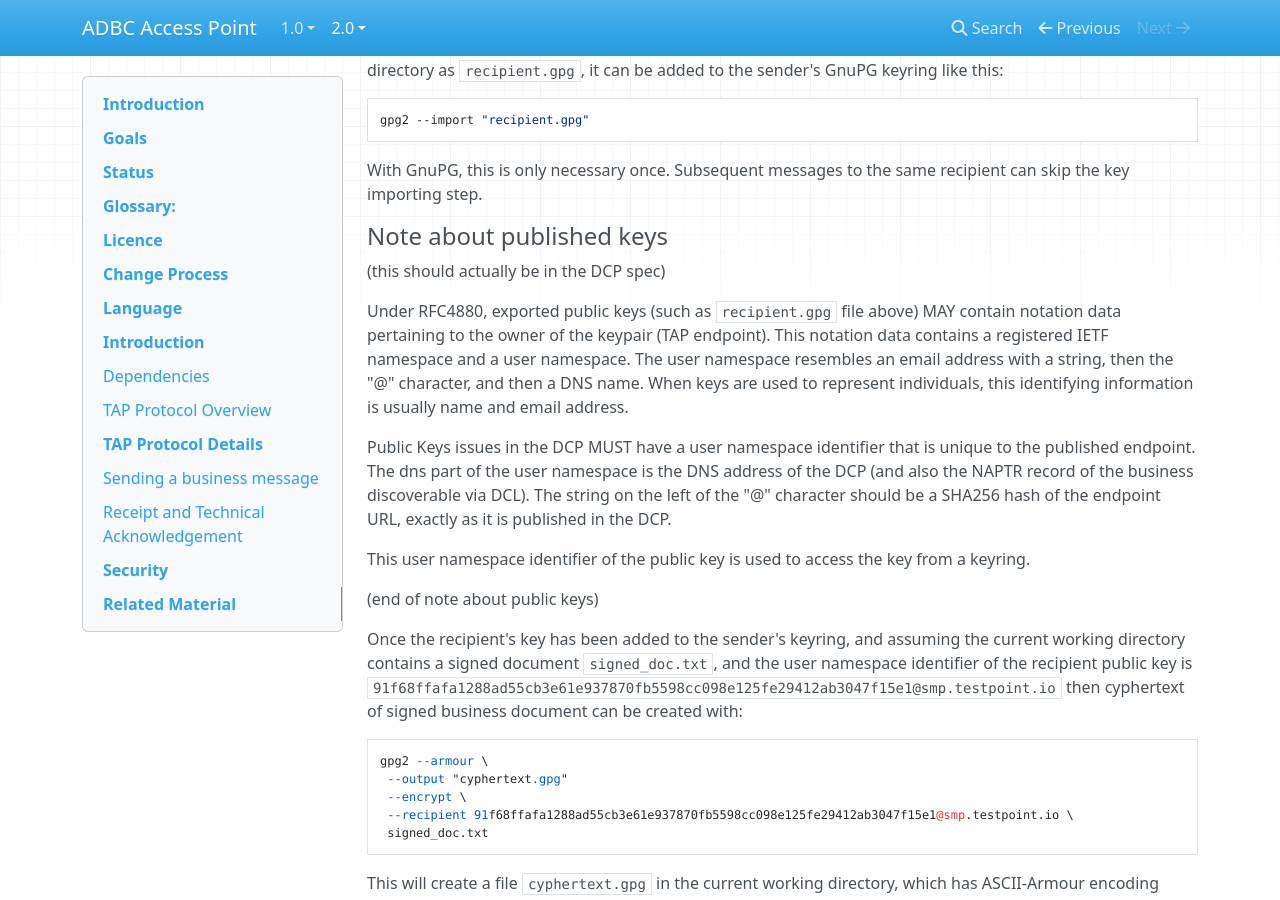
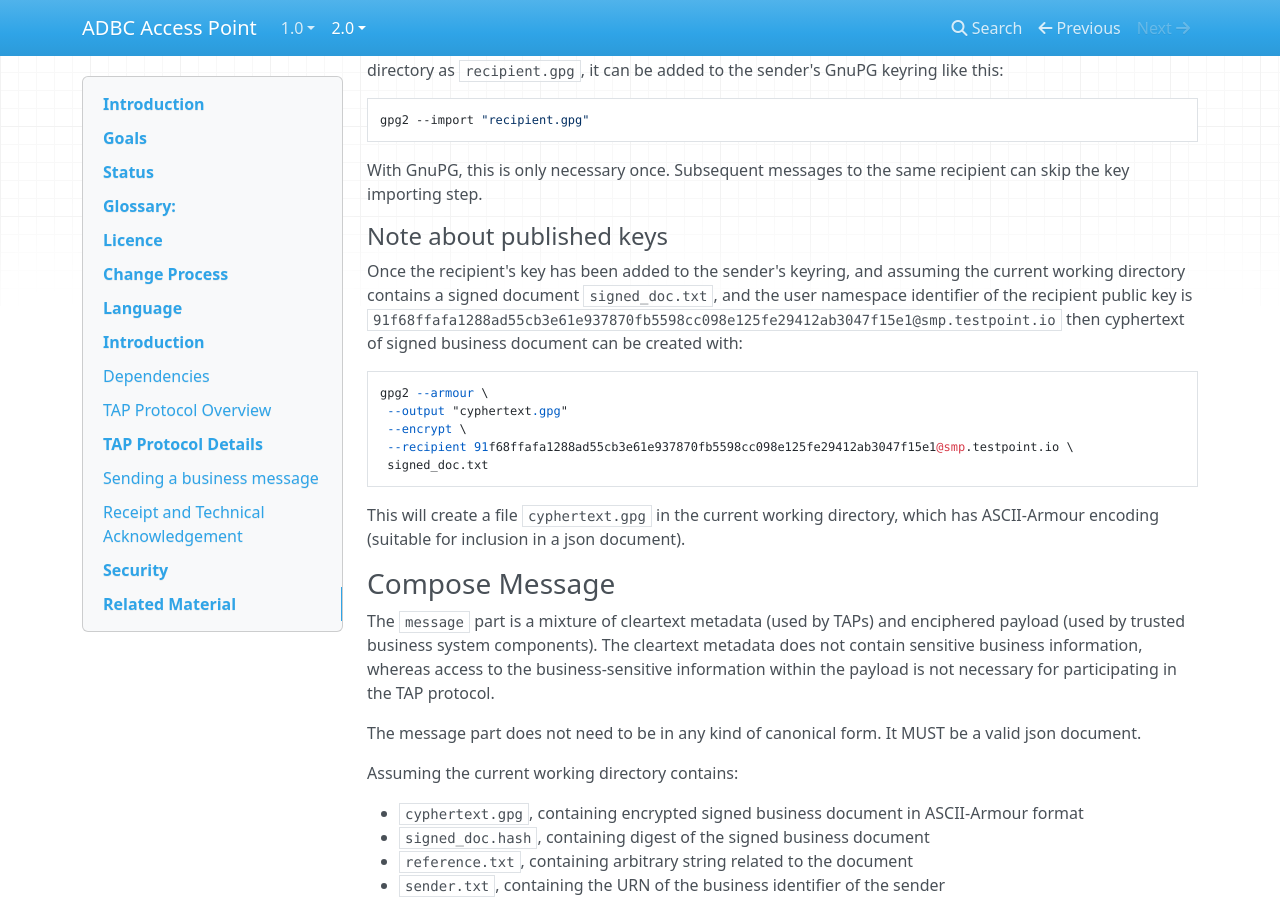
Before and after one commit to koriaf/ausdigital-tap, an MkDocs documentation site: the page built from docs/2.0/index.md, in a window 1280 px wide and 900 px high, scrolled down 6154 px. Built offline with MkDocs 1.6.1, drawn with Linux system fonts in a browser that asks for light colours; nearby versions of some CDN libraries.

Commit message:
remove note about keys that belongs in DCP spec

````diff
--- a/docs/2.0/index.md
+++ b/docs/2.0/index.md
@@ -223,16 +223,6 @@ With GnuPG, this is only necessary once. Subsequent messages to the same recipie
 
 #### Note about published keys
 
-(this should actually be in the DCP spec)
-
-Under RFC4880, exported public keys (such as `recipient.gpg` file above) MAY contain notation data pertaining to the owner of the keypair (TAP endpoint). This notation data contains a registered IETF namespace and a user namespace. The user namespace resembles an email address with a string, then the "@" character, and then a DNS name. When keys are used to represent individuals, this identifying information is usually name and email address.
-
-Public Keys issues in the DCP MUST have a user namespace identifier that is unique to the published endpoint. The dns part of the user namespace is the DNS address of the DCP (and also the NAPTR record of the business discoverable via DCL). The string on the left of the "@" character should be a SHA256 hash of the endpoint URL, exactly as it is published in the DCP.
-
-This user namespace identifier of the public key is used to access the key from a keyring.
-
-(end of note about public keys)
-
 Once the recipient's key has been added to the sender's keyring, and assuming the current working directory contains a signed document `signed_doc.txt`, and the user namespace identifier of the recipient public key is `91f68ffafa1288ad55cb3e61e937870fb5598cc098e125fe29412ab3047f15e1@smp.testpoint.io` then cyphertext of signed business document can be created with:
 
 ```
````
